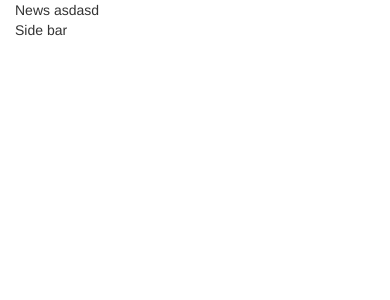
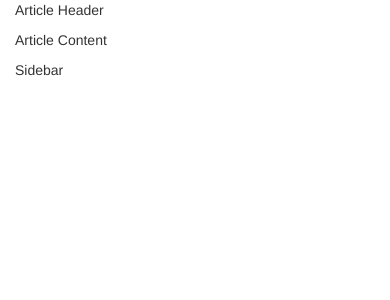
Before and after one commit to elayabharath/contextual, a React app: page / in a window 390 px wide. Shown: the top 300 px of the page. Built offline with nearby package versions, Linux system fonts and the light colour scheme.

Commit message:
components are in place

```diff
--- a/src/App.js
+++ b/src/App.js
@@ -1,27 +1,12 @@
 import React, { Component }  from 'react';
 
-class ReaderContainer extends Component {
-  constructor(props) {
-    super(props);
-  }
-
-  render() {
-    return (
-        <div className="container">
-            <div className="row">
-                <div className="col-sm-9">News asdasd</div>
-                <div className="col-sm-3">Side bar</div>
-            </div>
-        </div>
-    );
-  }
-}
+import { ReaderContainer } from './ReaderContainer';
 
 export class App extends Component {
   render() {
     return (
       <div>
-        <ReaderContainer/>
+        <ReaderContainer />
       </div>
     );
   }
--- /dev/null
+++ b/src/Article.js
@@ -0,0 +1,15 @@
+import React, { Component }  from 'react';
+
+import { ArticleHeader } from './ArticleHeader';
+import { ArticleContent } from './ArticleContent';
+
+export class Article extends Component {
+  render() {
+    return (
+        <div>
+            <ArticleHeader/>
+            <ArticleContent/>
+        </div>
+    );
+  }
+}
--- /dev/null
+++ b/src/ArticleContent.js
@@ -0,0 +1,9 @@
+import React, { Component }  from 'react';
+
+export class ArticleContent extends Component {
+  render() {
+    return (
+        <p>Article Content</p>
+    );
+  }
+}
--- /dev/null
+++ b/src/ArticleHeader.js
@@ -0,0 +1,9 @@
+import React, { Component }  from 'react';
+
+export class ArticleHeader extends Component {
+  render() {
+    return (
+        <p>Article Header</p>
+    );
+  }
+}
--- /dev/null
+++ b/src/ReaderContainer.js
@@ -0,0 +1,21 @@
+import React, { Component }  from 'react';
+
+import { Article } from './Article';
+import { Sidebar } from './Sidebar';
+
+export class ReaderContainer extends Component {
+  render() {
+    return (
+        <div className="container">
+            <div className="row">
+                <div className="col-sm-9">
+                    <Article/>
+                </div>
+                <div className="col-sm-3">
+                    <Sidebar/>
+                </div>
+            </div>
+        </div>
+    );
+  }
+}
--- /dev/null
+++ b/src/Sidebar.js
@@ -0,0 +1,9 @@
+import React, { Component }  from 'react';
+
+export class Sidebar extends Component {
+  render() {
+    return (
+        <p>Sidebar</p>
+    );
+  }
+}
```
